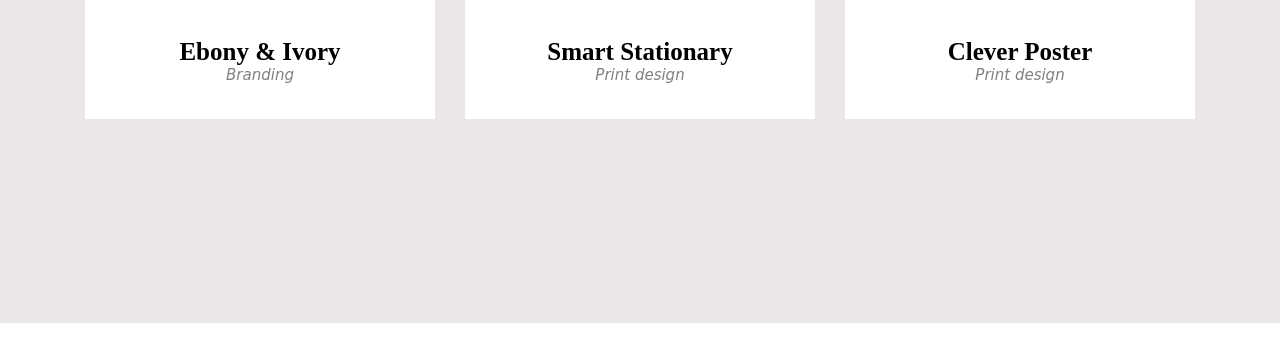
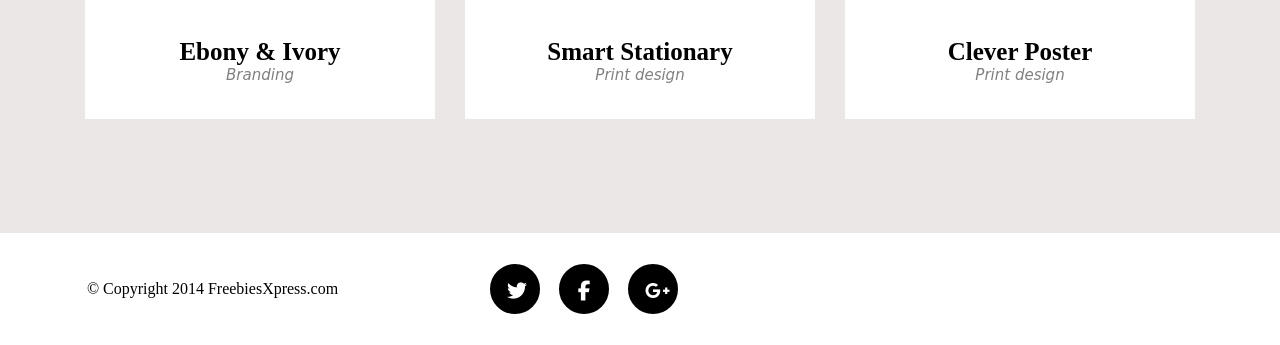
Before and after one commit to BeniaminGuras/Mini-project, a website: page index.html in a window 1280 px wide. Shown: the part 2479-2824 px from the top of the page. Before the commit the page ends 2802 px from the top, so only its background shows below. Drawn offline with nearby package versions, Linux system fonts and the light colour scheme; a web font is replaced by a local one.

Commit message:
Add footer

```diff
--- a/index.html
+++ b/index.html
@@ -146,5 +146,27 @@
             </div>
         </div>
     </section>
+    <footer>
+        <div class="container">
+            <div class="row">
+                <div class="col-3 copyright">
+                    <p>&copy; Copyright 2014 FreebiesXpress.com</p>
+                </div>
+                <div class="col-9 social-media">
+                    <ul>
+                        <li>
+                            <a href="#"><i class="fa-brands fa-twitter"></i></a>
+                        </li>
+                        <li>
+                            <a href="#"><i class="fa-brands fa-facebook-f"></i></a>
+                        </li>
+                        <li>
+                            <a href="#"><i class="fa-brands fa-google-plus-g"></i></a>
+                        </li>
+                    </ul>
+                </div>
+            </div>
+        </div>
+    </footer>
 </body>
 </html>
--- a/sass/style.scss
+++ b/sass/style.scss
@@ -179,7 +179,8 @@ body {
         }
 
         .container {
-            padding-bottom: 120px;
+            padding-bottom: 30px;
+
             .row {
 
                 .portfolio-wrap {
@@ -225,4 +226,52 @@ body {
             }
         }
     }
+
+    footer {
+        padding: 15px 0;
+
+        .container {
+
+            .row {
+
+                .copyright {
+                    display: flex;
+
+                    p {
+                        text-align: center;
+                        margin: auto;
+                    }
+                }
+
+                .social-media {
+
+                    ul {
+                        padding-left: 120px;
+                        li {
+                            display: inline-block;
+                            margin-right: 15px;
+
+                            a {
+                                text-decoration: none;
+                                i {
+                                    color: white;
+                                    border: solid 2px black;
+                                    background-color: black;
+                                    border-radius: 50%;
+                                    font-size: 20px;
+                                    text-align: center;
+                                    display: inline-block;
+                                    width: 50px;
+                                    height: 50px;
+                                    padding: 15px;
+
+                                }
+                            }
+                        }
+                    }
+                }
+            }
+        }
+
+    }
 }
```
Also changed, not shown: css/style.css, 1 other file.
